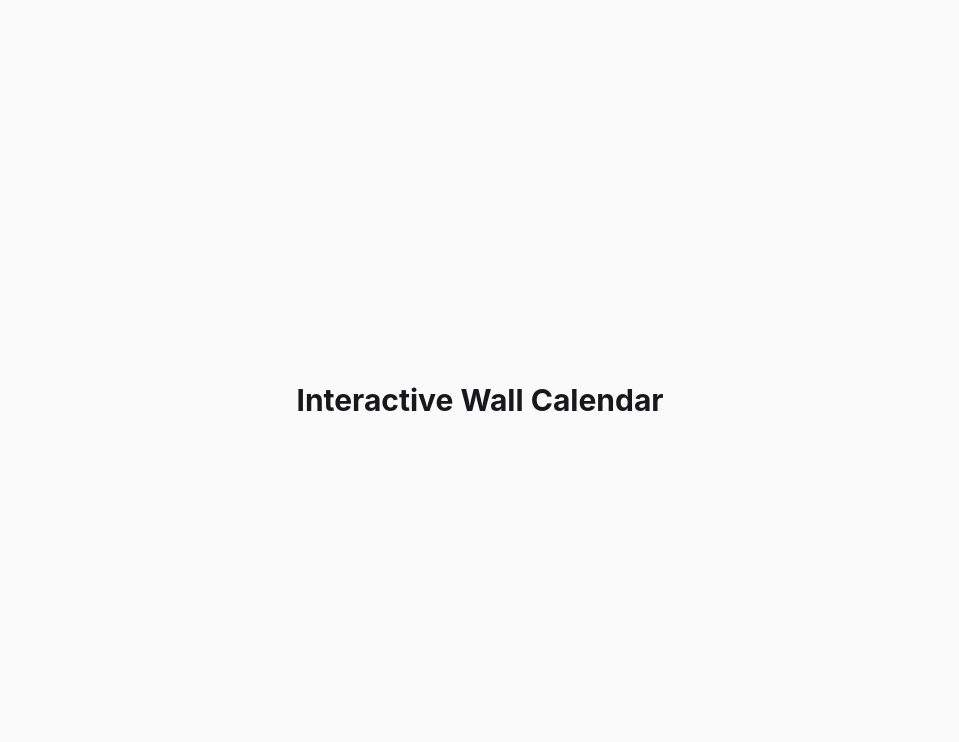
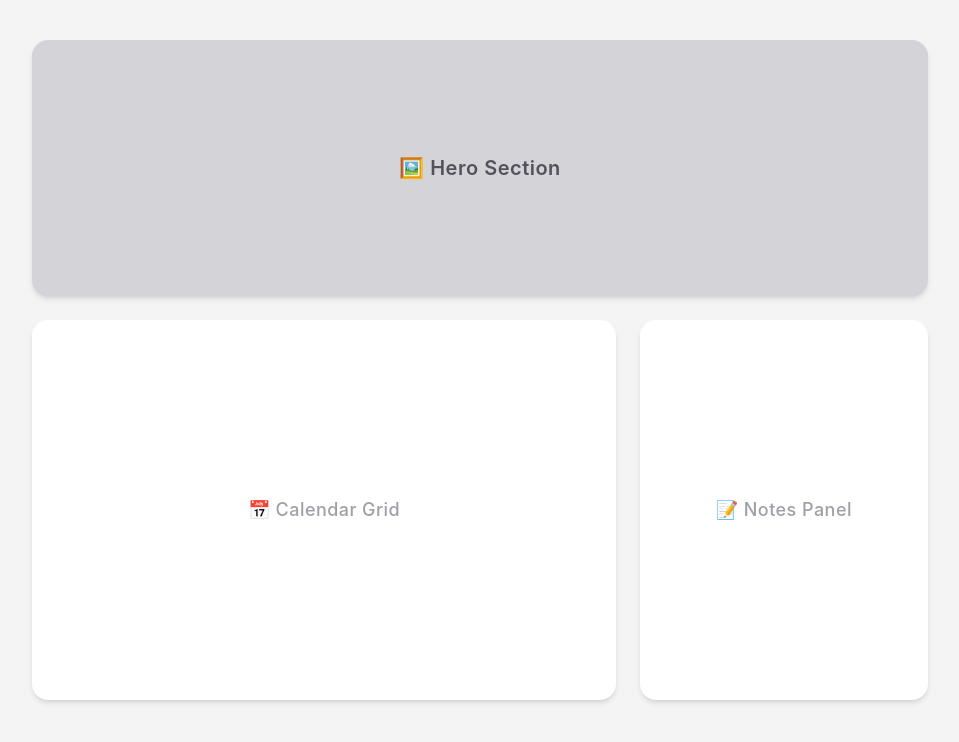
Before and after one commit to bhavishyaone/Calendar, a React (Vite) app in the folder calender/: page / in a window 1280 px wide. Shown: the top 742 px of the page, without its empty margins (160-1119 px from the left). Built offline with nearby package versions, Linux system fonts and the light colour scheme.

Commit message:
feat: add layout skeleton with hero, calendar grid, and notes sections

```diff
--- a/calender/src/App.jsx
+++ b/calender/src/App.jsx
@@ -1,13 +1,8 @@
+import CalendarShell from './components/CalendarShell'
 import './App.css'
 
 function App() {
-  return (
-    <div className="min-h-screen bg-zinc-50 flex items-center justify-center">
-      <h1 className="text-3xl font-bold text-zinc-900">
-        Interactive Wall Calendar
-      </h1>
-    </div>
-  )
+  return <CalendarShell />
 }
 
 export default App
--- /dev/null
+++ b/calender/src/components/CalendarShell.jsx
@@ -0,0 +1,39 @@
+const CalendarShell = () => {
+  return (
+    <div className="min-h-screen bg-zinc-100 flex flex-col items-center py-10 px-4">
+
+      <section
+        id="hero-section"
+        className="w-full max-w-4xl rounded-2xl bg-zinc-300 h-64 flex items-center justify-center mb-6 shadow-md"
+      >
+        <span className="text-zinc-600 text-xl font-semibold tracking-wide">
+          🖼 Hero Section
+        </span>
+      </section>
+
+
+      <div className="w-full max-w-4xl flex flex-col lg:flex-row gap-6">
+
+        <section
+          id="calendar-grid-section"
+          className="flex-1 rounded-2xl bg-white shadow-md min-h-[380px] flex items-center justify-center"
+        >
+          <span className="text-zinc-400 text-lg font-medium tracking-wide">
+            📅 Calendar Grid
+          </span>
+        </section>
+
+        <section
+          id="notes-section"
+          className="w-full lg:w-72 rounded-2xl bg-white shadow-md min-h-[380px] flex items-center justify-center"
+        >
+          <span className="text-zinc-400 text-lg font-medium tracking-wide">
+            📝 Notes Panel
+          </span>
+        </section>
+      </div>
+    </div>
+  );
+};
+
+export default CalendarShell;
```
